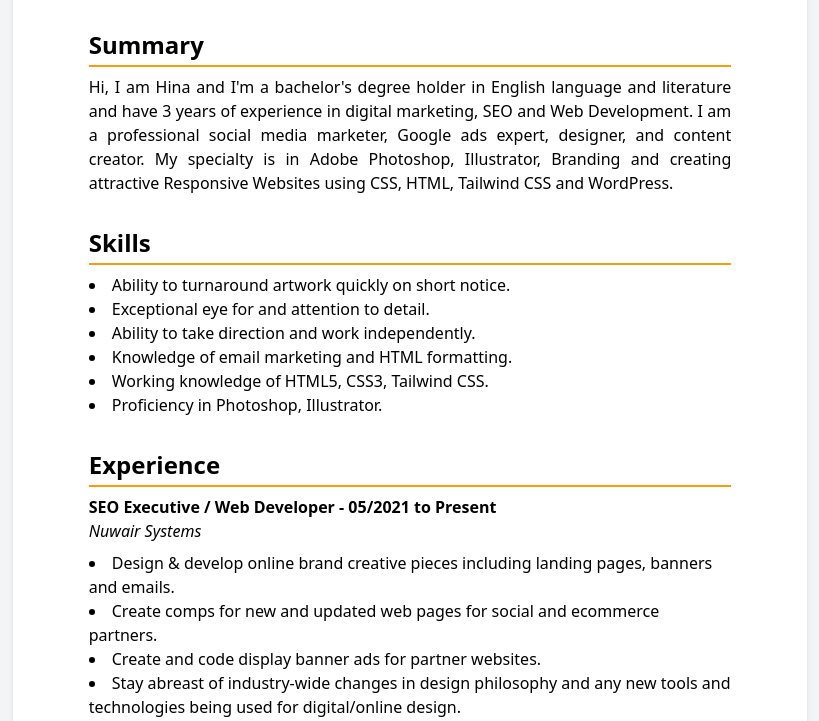
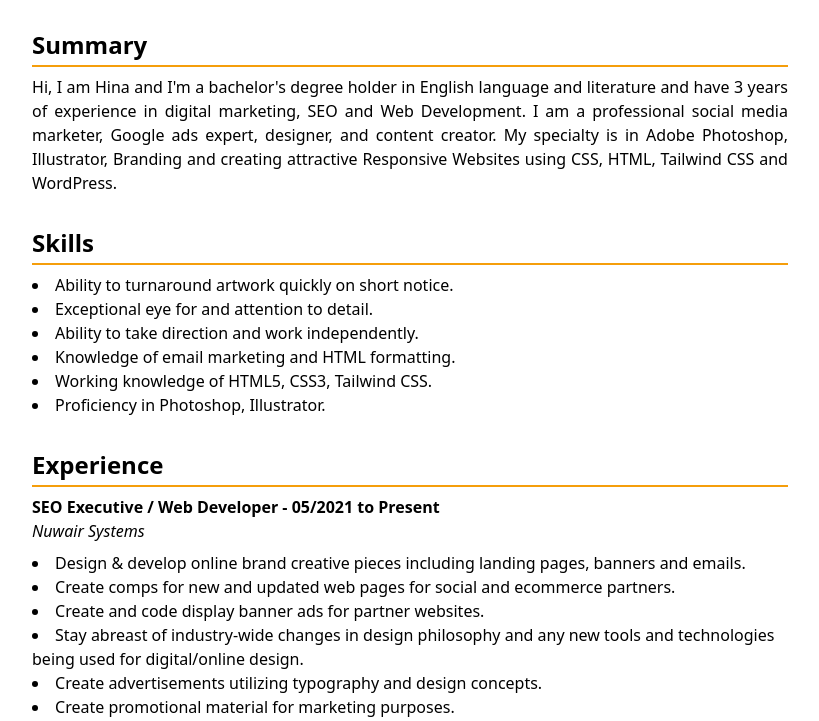
Before and after one commit to hinakhan53/cv, a website: page index.html in a window 1280 px wide. Shown: the part 379-1100 px from the top of the page, without its empty margins (230-1049 px from the left). Drawn offline with nearby package versions, Linux system fonts and the light colour scheme.

Commit message:
Update index.html

```diff
--- a/index.html
+++ b/index.html
@@ -16,7 +16,7 @@
             }
         }
         .a4 {
-            width: 210mm;
+            width: 240mm;
             height: 350mm;
             padding: 20mm;
             box-sizing: border-box;
```
